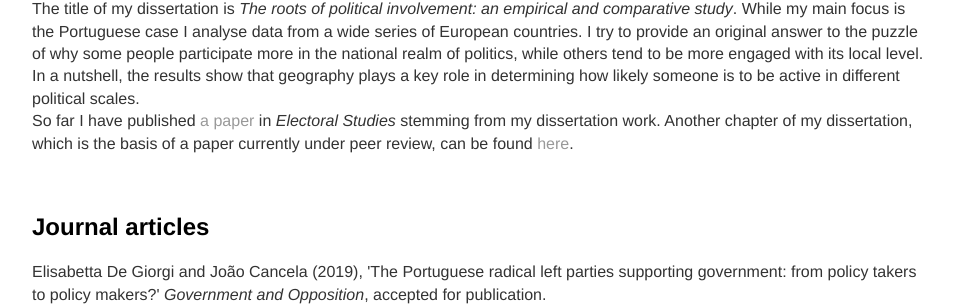
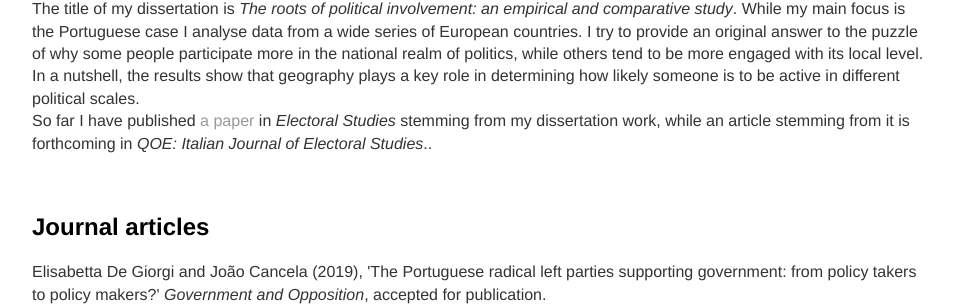
Before and after one commit to joaocancela/joaocancela.github.io, a Jekyll site: the page built from research/index.html, in a window 1280 px wide. Shown: the part 247-553 px from the top of the page, without its empty margins (160-1118 px from the left). Built offline with Jekyll 4.4.1, drawn with Linux system fonts in a browser that asks for light colours.

Commit message:
Update index.html

```diff
--- a/research/index.html
+++ b/research/index.html
@@ -9,7 +9,8 @@
 <p>The title of my dissertation is  <em>The roots of political involvement: an empirical and comparative study</em>. While my
 main focus is the Portuguese case I analyse data from a wide series of European countries. I try to provide an original answer to the puzzle of why some
 people participate more in the national realm of politics, while others tend to be more engaged  with its local level. In a nutshell, the results show that geography plays a key role in determining how likely someone is to be active in different political scales. <br>
-So far I have published  <a href="{{ site.baseurl }}/pdf/cancela_geys_2016_metaannalysis_turnout.pdf" >a paper </a> in <em>Electoral Studies</em> stemming from my dissertation work. Another chapter of my dissertation, which is the basis of a paper currently under peer review, can be found <a href="{{ site.baseurl }}/pdf/some_politics_is_local.pdf" > here</a>. </p>
+So far I have published  <a href="{{ site.baseurl }}/pdf/cancela_geys_2016_metaannalysis_turnout.pdf" >a paper </a> in <em>Electoral Studies
+</em> stemming from my dissertation work, while an article stemming from it is forthcoming in <em> QOE: Italian Journal of Electoral Studies</em>.</a>. </p>
 
 
 <p>&nbsp;</p>
```
